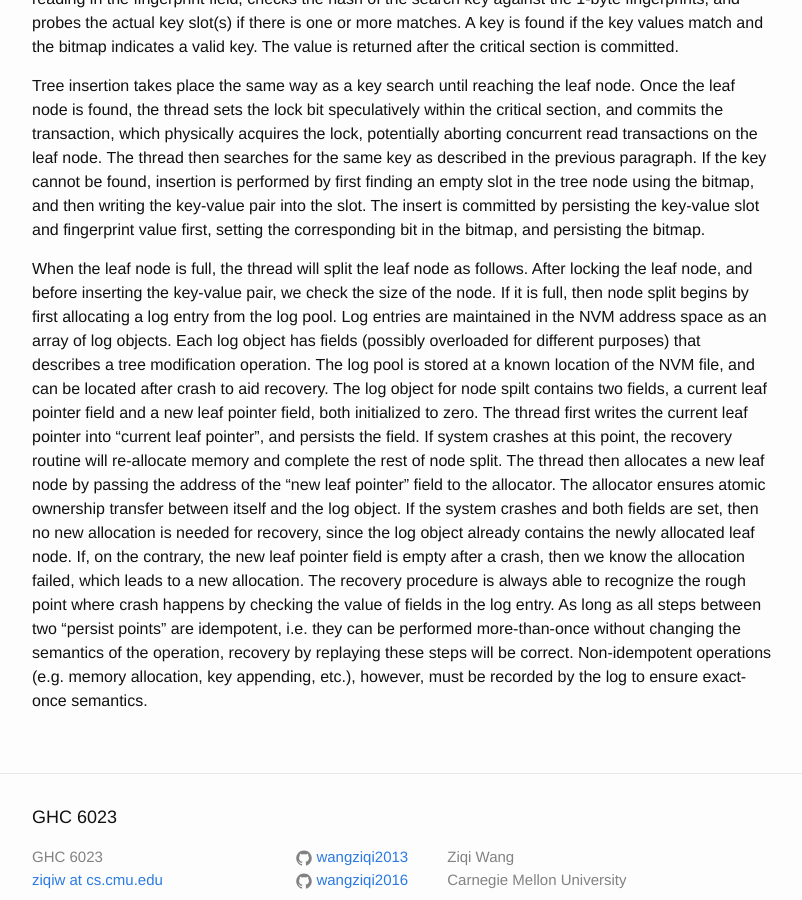
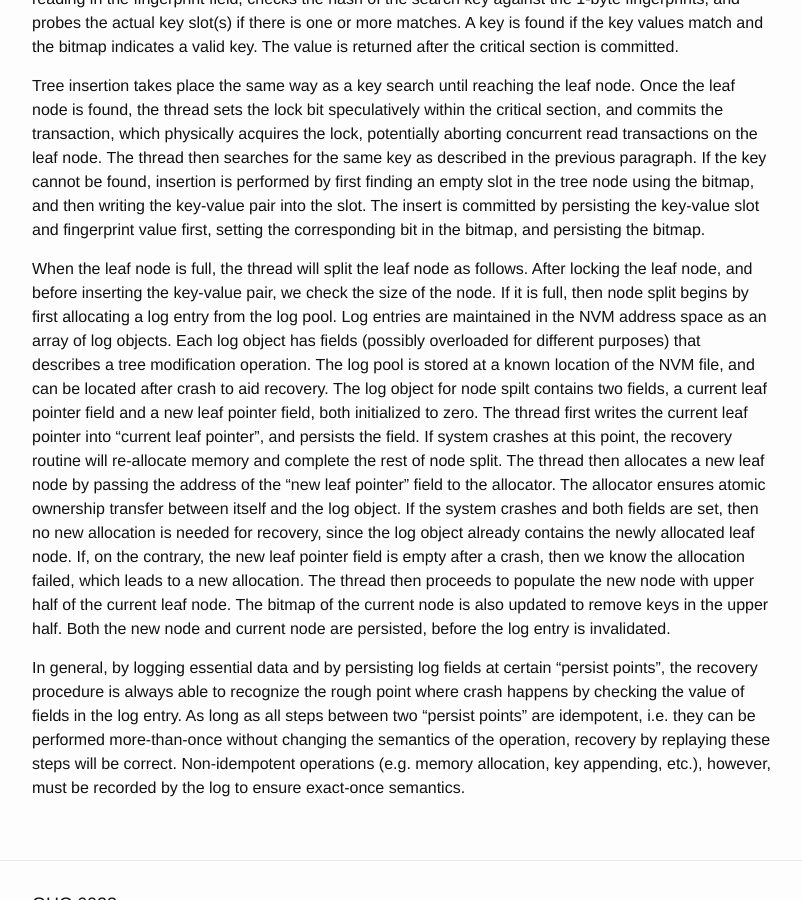
Before and after one commit to wangziqi2013/wangziqi2013.github.io, a Jekyll site: the page built from _posts/2019-11-17-fptree.markdown, in a window 1280 px wide and 900 px high, scrolled down 2950 px. Shown: the whole window, without its empty margins (238-1040 px from the left). Built offline with Jekyll 4.4.1, drawn with Linux system fonts in a browser that asks for light colours.

Commit message:
Finish split

```diff
--- a/_posts/2019-11-17-fptree.markdown
+++ b/_posts/2019-11-17-fptree.markdown
@@ -126,8 +126,12 @@ routine will re-allocate memory and complete the rest of node split. The thread
 the address of the "new leaf pointer" field to the allocator. The allocator ensures atomic ownership transfer between itself
 and the log object. If the system crashes and both fields are set, then no new allocation is needed for recovery, since
 the log object already contains the newly allocated leaf node. If, on the contrary, the new leaf pointer field is empty
-after a crash, then we know the allocation failed, which leads to a new allocation. The recovery procedure is always
-able to recognize the rough point where crash happens by checking the value of fields in the log entry. As long as
+after a crash, then we know the allocation failed, which leads to a new allocation. The thread then proceeds to populate
+the new node with upper half of the current leaf node. The bitmap of the current node is also updated to remove keys in
+the upper half. Both the new node and current node are persisted, before the log entry is invalidated.
+
+In general, by logging essential data and by persisting log fields at certain "persist points", the recovery procedure
+is always able to recognize the rough point where crash happens by checking the value of fields in the log entry. As long as
 all steps between two "persist points" are idempotent, i.e. they can be performed more-than-once without changing the
 semantics of the operation, recovery by replaying these steps will be correct. Non-idempotent operations (e.g. memory
 allocation, key appending, etc.), however, must be recorded by the log to ensure exact-once semantics.
```
